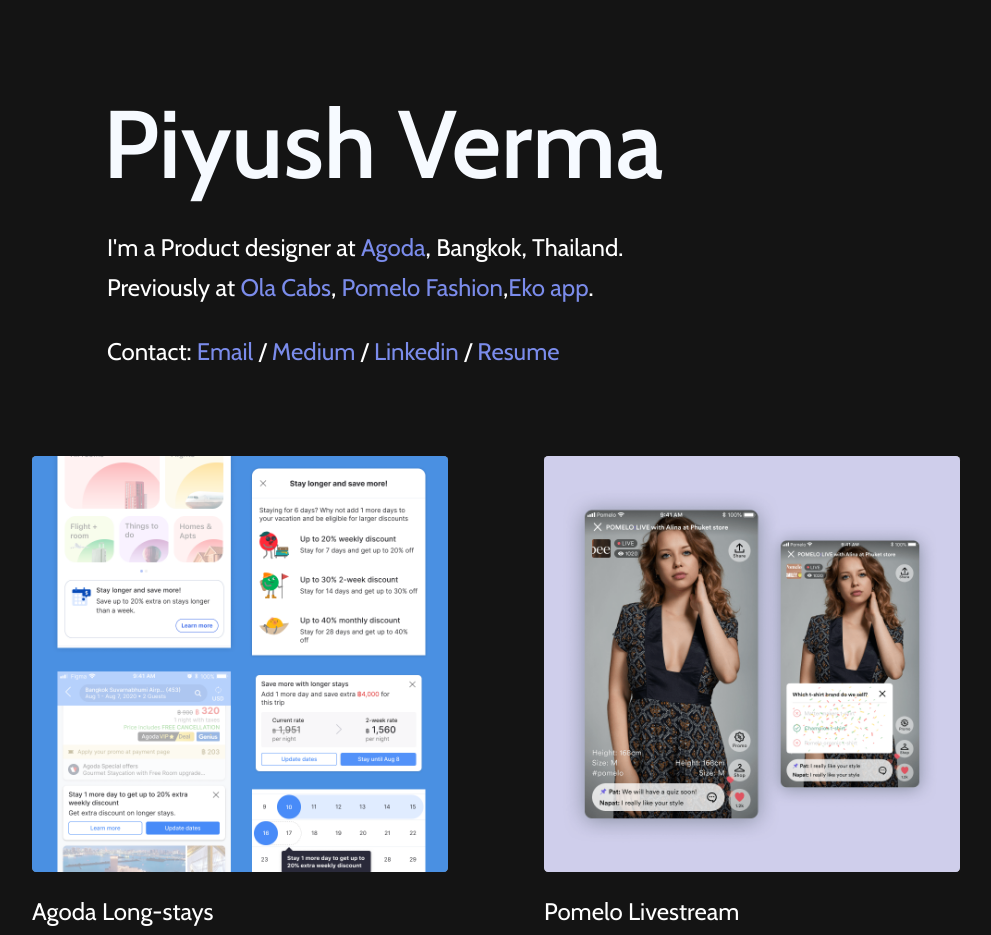
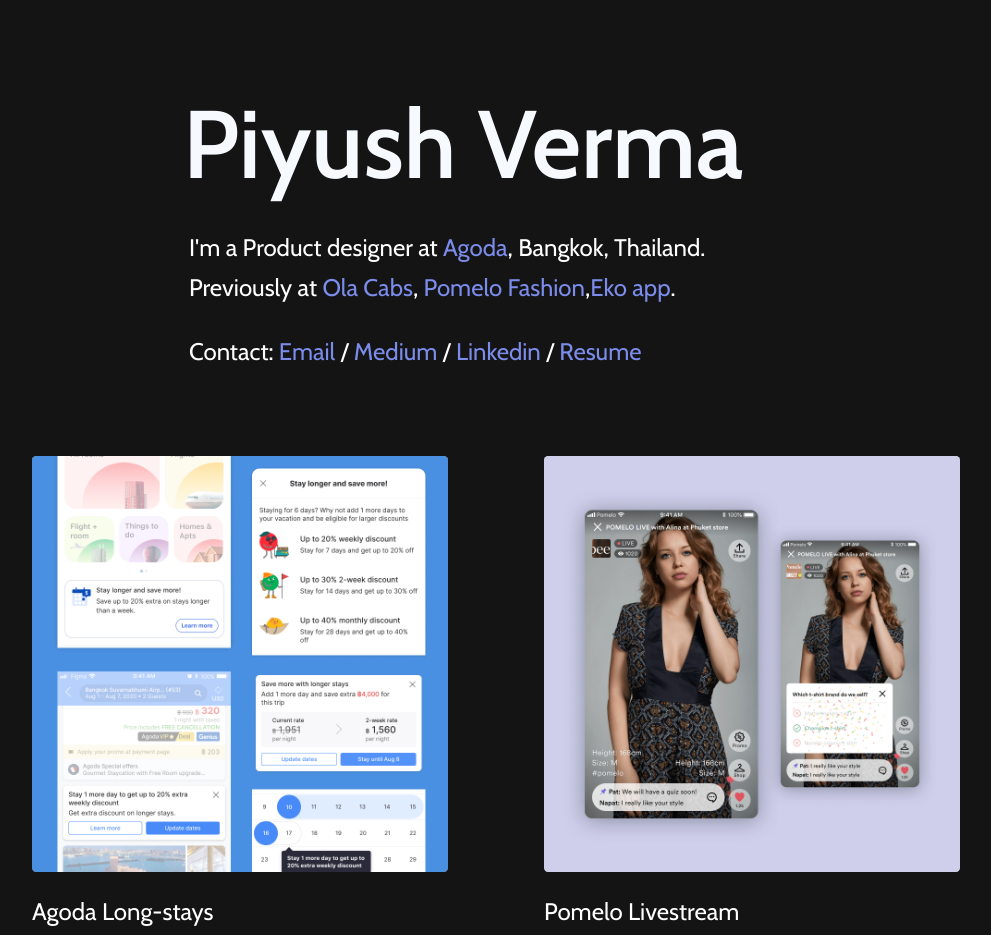
Before and after one commit to piyushv/piyushv.github.io, a plain HTML site: page index.html in a window 1280 px wide. Shown: the top 935 px of the page, without its empty margins (136-1127 px from the left). Drawn offline with nearby package versions, Linux system fonts and the light colour scheme.

Commit message:
Update custom.css

```diff
--- a/css/custom.css
+++ b/css/custom.css
@@ -1,6 +1,6 @@
 h1
 {
-  margin-left: 96px;
+  margin-left: 176px;
   margin-top: 88px;
   font-size:96px;
   line-height:112px;
@@ -33,7 +33,7 @@ h1
   padding-right: 56px;
 }
 .left_heading{
-  padding-left: 100px;
+  padding-left: 182px;
 }
 .line{
   padding-top: 56px;
```
